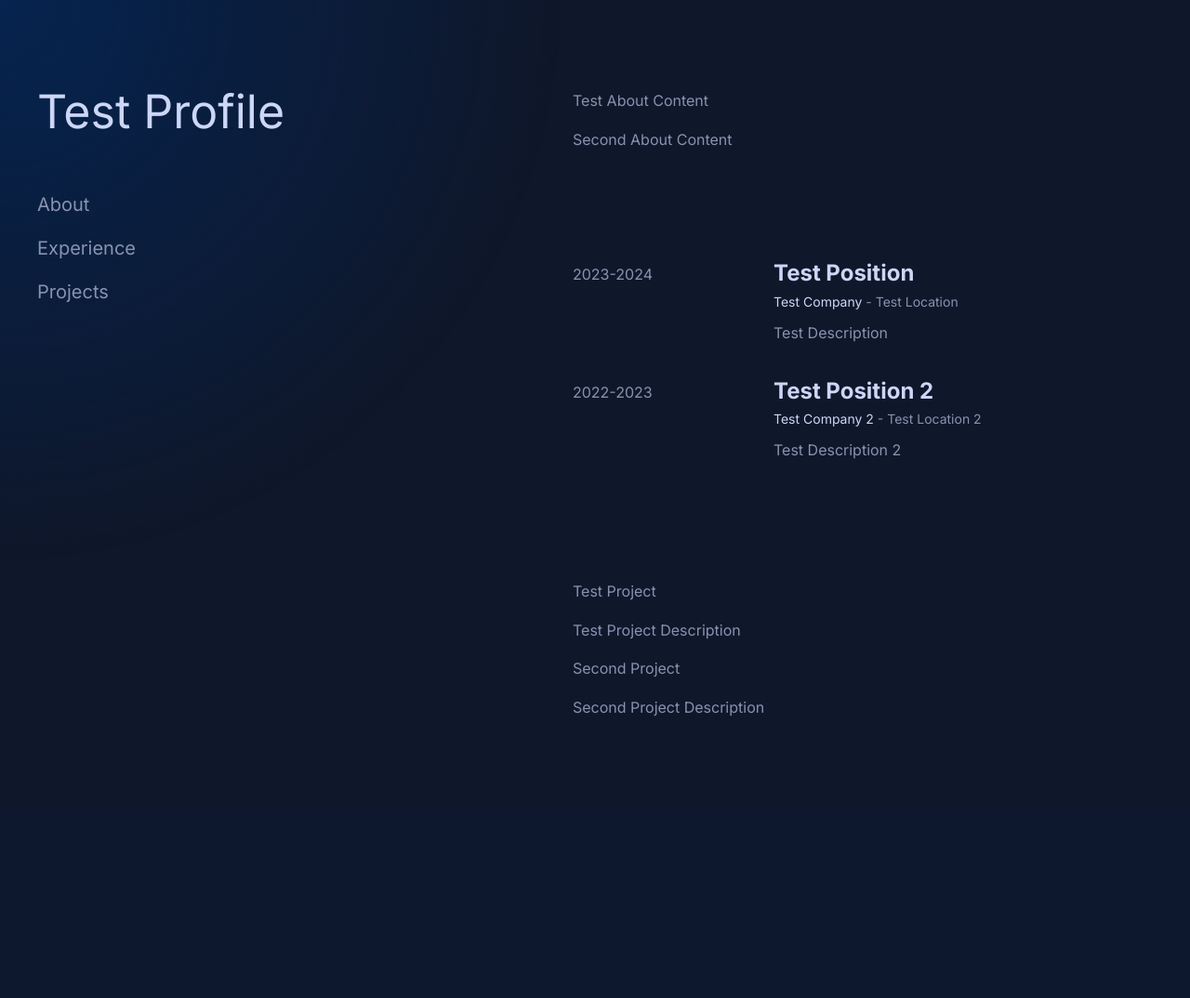
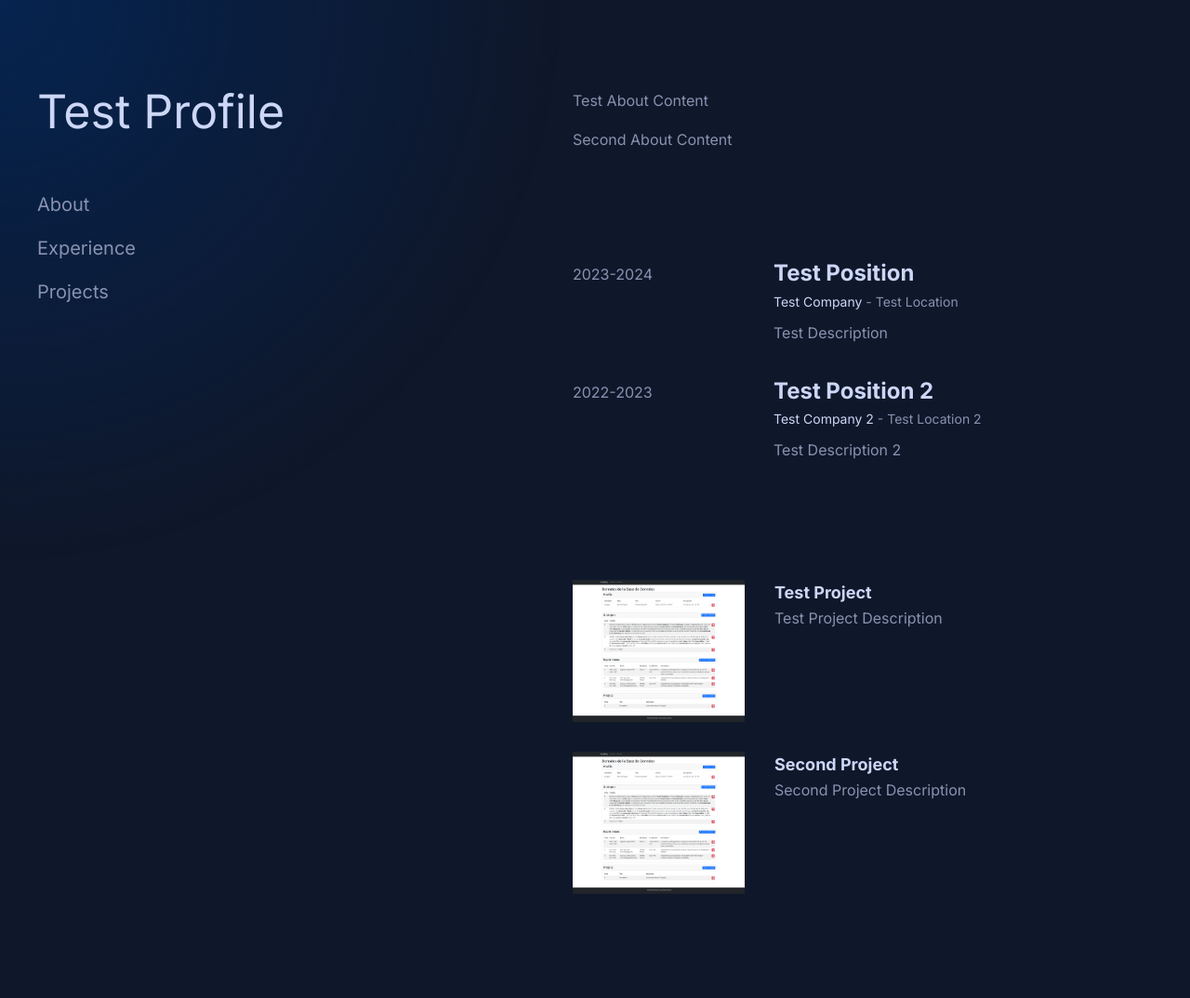
Before and after one commit to pierrpgd/portfolios, a Django app: page /test-profile/ in a window 1280 px wide. Shown: the whole page at 93% size. Before the commit the page ends 771 px from the top, so only its background shows below. Run offline with Django 5.2, Linux system fonts and the light colour scheme; data comes from the database, SQL or seed files in the repository; some libraries are stand-ins or nearby versions.

Commit message:
Projects have an image

```diff
--- a/pierrpgd/templates/portfolio.html
+++ b/pierrpgd/templates/portfolio.html
@@ -168,10 +168,32 @@
             color: #ccd6f6;
         }
 
+        .project-title {
+            color: #ccd6f6;
+            font-size: 18px;
+            font-weight: bold;
+            margin-bottom: 0;
+        }
+
         #about p {
             text-align: justify;
             text-justify: inter-word;
             hyphens: auto;
+        }
+
+        .project-container {
+            display: flex;
+            gap: 2rem;
+            margin-bottom: 2rem;
+            align-items: flex-start;
+        }
+
+        .project-image {
+            flex: 0 0;
+        }
+
+        .project-content {
+            flex: 1;
         }
 
         @media (max-width: 1200px) {
@@ -279,8 +301,15 @@
                 <section id="projects">
                     <h2>Projects</h2>
                     {% for project in projects %}
-                        <p>{{ project.title }}</p>
-                        <p>{{ project.description }}</p>
+                        <div class="project-container">
+                            <div class="project-image">
+                                <img src="/static/portfolio-example.png" alt="{{ project.title }}" style="max-width: 185px; max-height: 185px;">
+                            </div>
+                            <div class="project-content">
+                                <p class="project-title">{{ project.title }}</p>
+                                <p>{{ project.description }}</p>
+                            </div>
+                        </div>
                     {% endfor %}
                 </section>
             </div>
```
Also changed, not shown: pierrpgd/static/portfolio-example.png (added).
